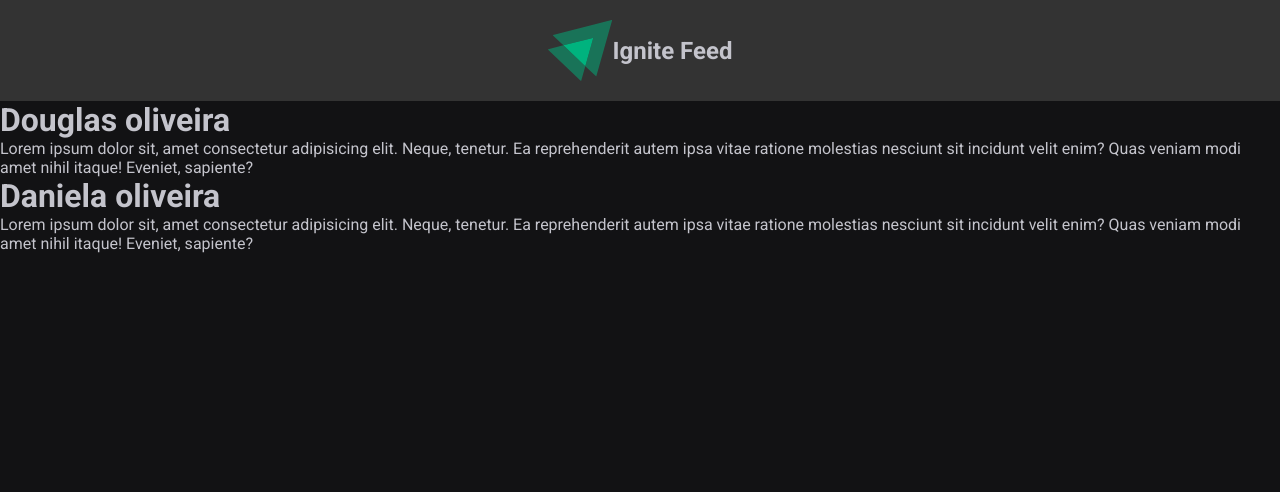
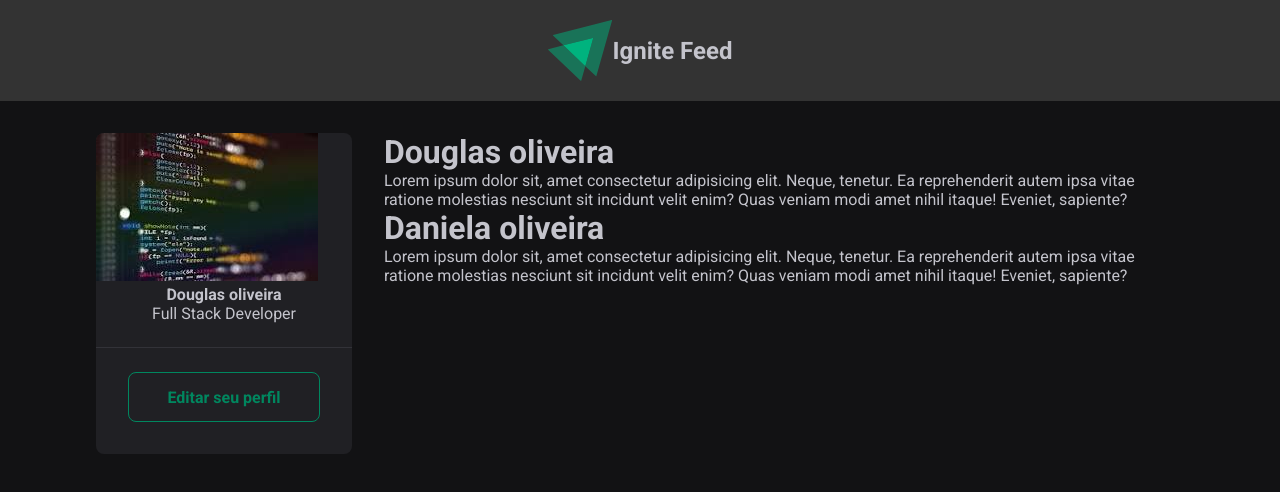
Before and after one commit to Douglasoliveirab/ingnite-react, a React (Vite) app in the folder frontend/: page / in a window 1280 px wide. Shown: the top 492 px of the page. Built offline with nearby package versions, Linux system fonts and the light colour scheme.

Commit message:
style: profile

```diff
--- a/frontend/src/App.jsx
+++ b/frontend/src/App.jsx
@@ -1,11 +1,17 @@
 import { Post } from "./Post";
 import { Header } from "./components/header/Header";
 import './global.css';
+import styles from './App.module.css';
+import { Sidebar } from "./components/sidebar/Sidebar";
+
 export function App() {
 
   return (
     <div>
       <Header />
+      <div className={styles.wrapper}>
+        <Sidebar />
+        <main>
           <Post
             author="Douglas oliveira"
             content="Lorem ipsum dolor sit, amet consectetur adipisicing elit. Neque, tenetur. Ea reprehenderit autem ipsa vitae ratione molestias nesciunt sit incidunt velit enim? Quas veniam modi amet nihil itaque! Eveniet, sapiente?"
@@ -14,6 +20,8 @@ export function App() {
             author="Daniela oliveira"
             content="Lorem ipsum dolor sit, amet consectetur adipisicing elit. Neque, tenetur. Ea reprehenderit autem ipsa vitae ratione molestias nesciunt sit incidunt velit enim? Quas veniam modi amet nihil itaque! Eveniet, sapiente?"
           />
+        </main>
+      </div>
     </div>
   )
 }
--- /dev/null
+++ b/frontend/src/App.module.css
@@ -0,0 +1,10 @@
+.wrapper {
+    max-width: 70rem;
+    margin: 2rem auto;
+    padding: 0 1rem;
+
+    display: grid;
+    grid-template-columns: 256px 1fr;
+    gap: 2rem;
+    align-items: flex-start;
+}
--- /dev/null
+++ b/frontend/src/components/sidebar/Sidebar.jsx
@@ -0,0 +1,19 @@
+import styleSidebar from './Sidebar.module.css';
+import capa from '../../assets/capa.jpeg';
+export function Sidebar(){
+ return(
+    <anside className={styleSidebar.sidebar}>
+      <img src={capa} alt={'foto de capa'} />
+
+      <div className={styleSidebar.profile}>
+        <strong>Douglas oliveira</strong>
+        <span>Full Stack Developer</span>
+      </div>
+      <footer>
+        <a href='#'>
+            Editar seu perfil
+        </a>
+      </footer>
+    </anside>
+ )
+}
--- /dev/null
+++ b/frontend/src/components/sidebar/Sidebar.module.css
@@ -0,0 +1,38 @@
+.sidebar {
+ background-color: var(--gray-800);
+ border-radius: 8px;
+ overflow: hidden;
+}
+
+.cover {
+ width: 100%;
+ height: 72px;
+ object-fit: cover;
+}
+
+.profile {
+ display: flex;
+ flex-direction: column;
+ align-items: center;
+}
+
+.sidebar footer {
+    border-top: 1px solid var(--gray-600);
+    margin-top: 1.5rem;
+    padding: 1.5rem 2rem 2rem;
+}
+
+.sidebar a {
+    background: transparent;
+    color: var(--green-500);
+    border: 1px solid var(--green-500);
+    border-radius: 8px;
+    height: 50px;
+    padding: 0 1.5rem;
+    font-weight: bold;
+    display: block;
+    text-decoration: none;
+    display: flex;
+    align-items: center;
+    justify-content: center;
+}
```
Also changed, not shown: frontend/src/assets/capa.jpeg (added). Lines whose indentation alone changed are shown as unchanged.
